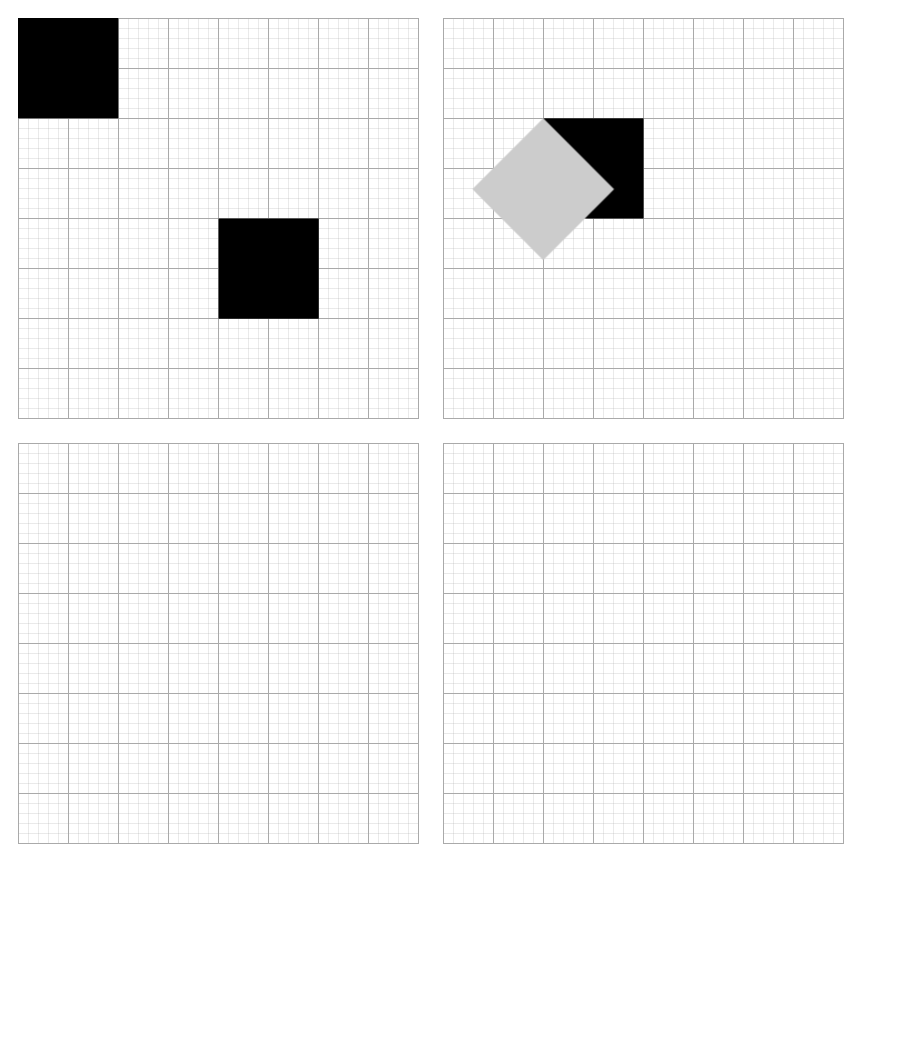
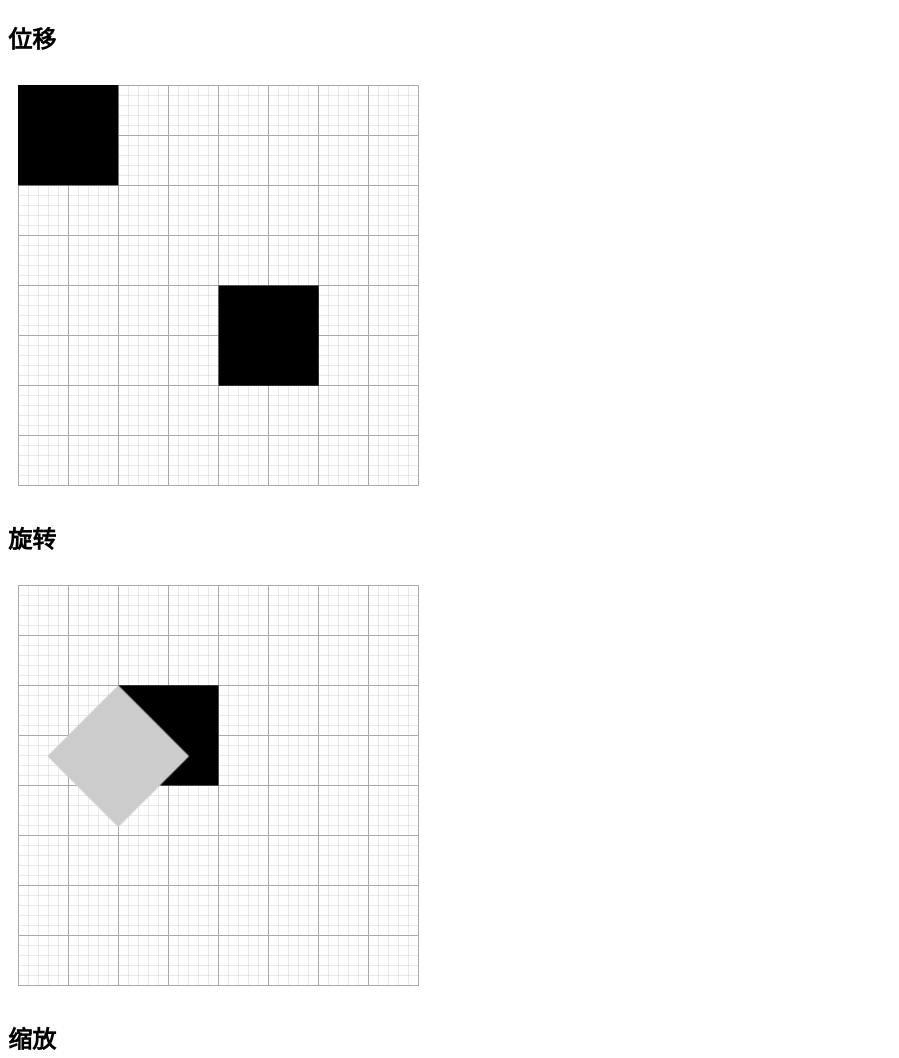
Before and after one commit to chenshenhai/canvas-note, a website: page demo/chapter-01/07/index.html in a window 1280 px wide. Shown: the top 1058 px of the page, without its empty margins (0-899 px from the left). Before the commit the page ends 866 px from the top, so only its background shows below. Drawn offline with Linux system fonts and the light colour scheme.

Commit message:
feat: update chapter-01/07

```diff
--- a/demo/chapter-01/07/index.html
+++ b/demo/chapter-01/07/index.html
@@ -18,9 +18,13 @@
   </style>
 </head>
 <body>
+  <h2>位移</h2>
   <canvas id="canvas-1"></canvas>
+  <h2>旋转</h2>
   <canvas id="canvas-2"></canvas>
+  <h2>缩放</h2>
   <canvas id="canvas-3"></canvas>
+  <h2>形变</h2>
   <canvas id="canvas-4"></canvas>
   <script src="./js/index.js"></script>
 </body>
--- a/demo/chapter-01/07/js/index.js
+++ b/demo/chapter-01/07/js/index.js
@@ -32,3 +32,22 @@
   context.fillStyle = '#ccc';
   context.fillRect(0, 0, 100, 100);
 })();
+
+
+(function() {
+  // 旋转 canvas-3
+  const canvas = document.getElementById('canvas-3');
+  canvas.width = 400;
+  canvas.height = 400;
+  const context = canvas.getContext('2d');
+
+  // 默认一个黑色正方形
+  context.fillStyle = '#000';
+  context.fillRect(100, 100, 100, 100);
+
+  context.scale(0.5,0.5);
+  // 画出一个缩放0.5倍的正方形
+  context.fillStyle = '#ccc';
+  context.fillRect(100, 100, 100, 100);
+  // 会发现(x, y)偏移原点的长度也缩放了0.5倍
+})();
```
Also changed, not shown: note/chapter-01/07.md (+2 -2 lines).
